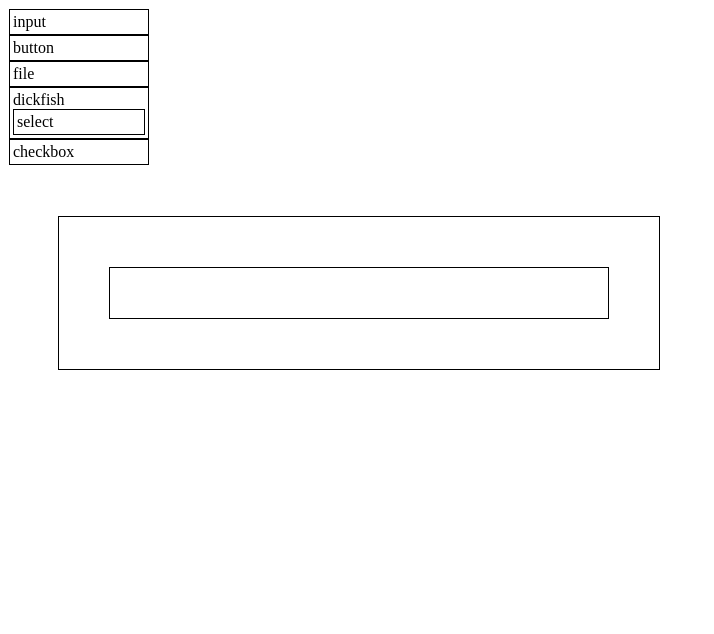
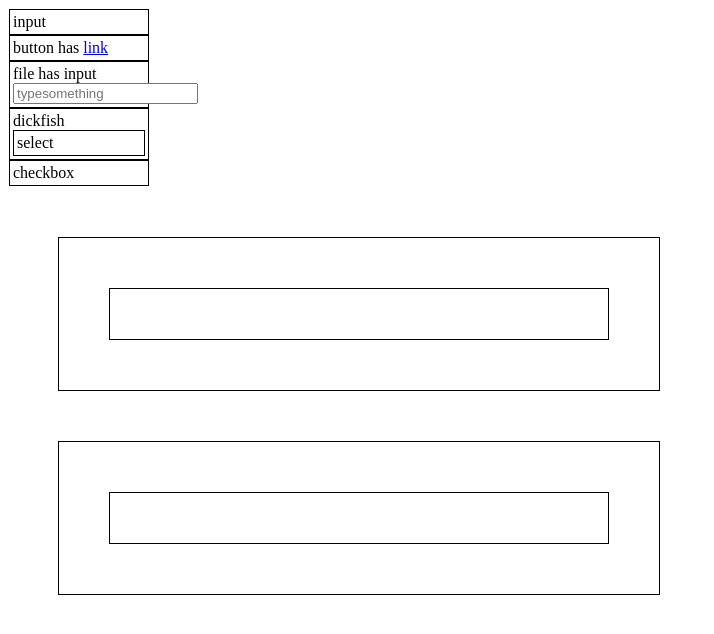
Before and after one commit to basedalexander/dnd-playground, a plain HTML site: page mouse_dnd/index.html in a window 1280 px wide. Shown: the whole page, without its empty margins (0-714 px from the left). Drawn offline with Linux system fonts and the light colour scheme.

Commit message:
Ui interaction within draggable items

```diff
--- a/mouse_dnd/index.html
+++ b/mouse_dnd/index.html
@@ -9,8 +9,8 @@
 <body>
     <ui class="toolbar">
             <li class="toolbar-item draggable">input</li>
-            <li class="toolbar-item draggable">button</li>
-            <li class="toolbar-item draggable">file</li>
+            <li class="toolbar-item draggable">button has <a href="http://github.com/thohoh">link</a></li>
+            <li class="toolbar-item draggable">file has input <input type="text" placeholder="typesomething"></li>
             <li class="toolbar-item draggable">
                 dickfish
                 <div class="toolbar-item">select</li>
@@ -19,6 +19,7 @@
         </ui>
 
     <div class='drop-zone droppable'> <div class='drop-zone droppable'> </div></div>
+    <div class='drop-zone droppable'> <div class='drop-zone droppable'> </div></div>
 
     <script src="js/utils.js"></script>
     <script src="js/avatar.js"></script>
--- a/mouse_dnd/js/script.js
+++ b/mouse_dnd/js/script.js
@@ -30,7 +30,6 @@ document.addEventListener('mousedown', e => {
     if (!draggableElem) { return; }
 
     e.stopPropagation();
-    e.preventDefault();
 
     dndService.dragElem = draggableElem;
     dndService.downX = e.pageX;
--- a/mouse_dnd/styles.css
+++ b/mouse_dnd/styles.css
@@ -9,7 +9,12 @@
     display: block;
     padding: 3px;
     border: 1px solid #000;
-    cursor: pointer;
+}
+
+.draggable {
+    cursor: -moz-grab;
+    cursor: -webkit-grab;
+    cursor: grab;
 }
 
 .drop-zone {
@@ -18,7 +23,3 @@
     border: 1px solid #000;
     margin: 50px;
 }
-
-.component {
-    border: 1px solid green;
-}
```
